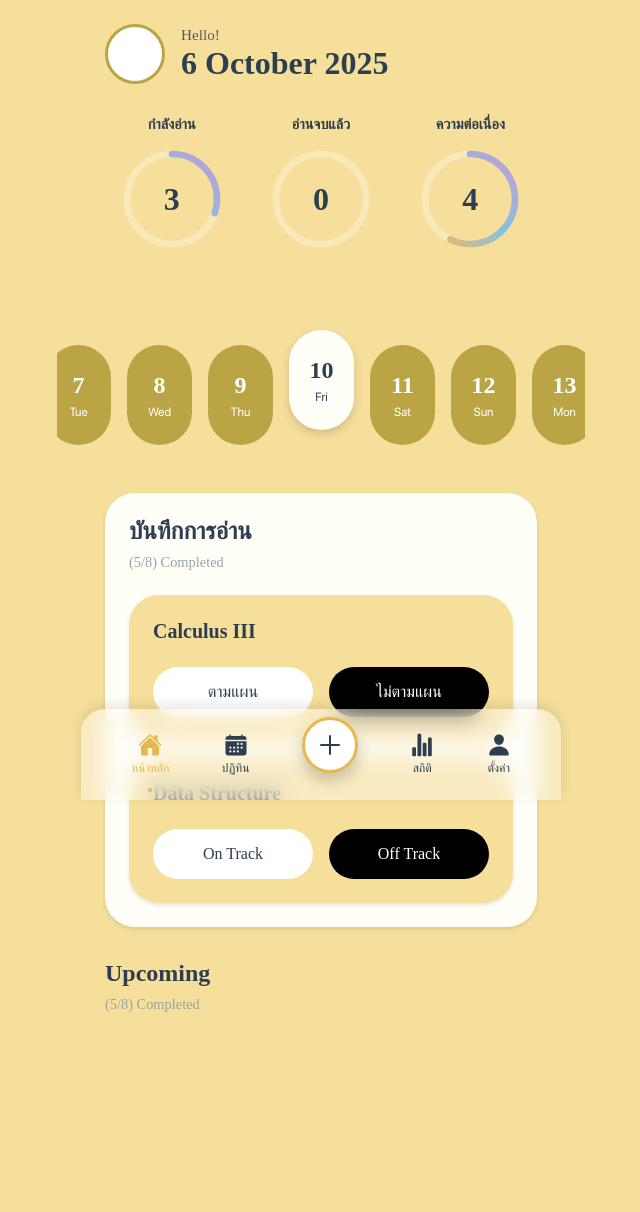
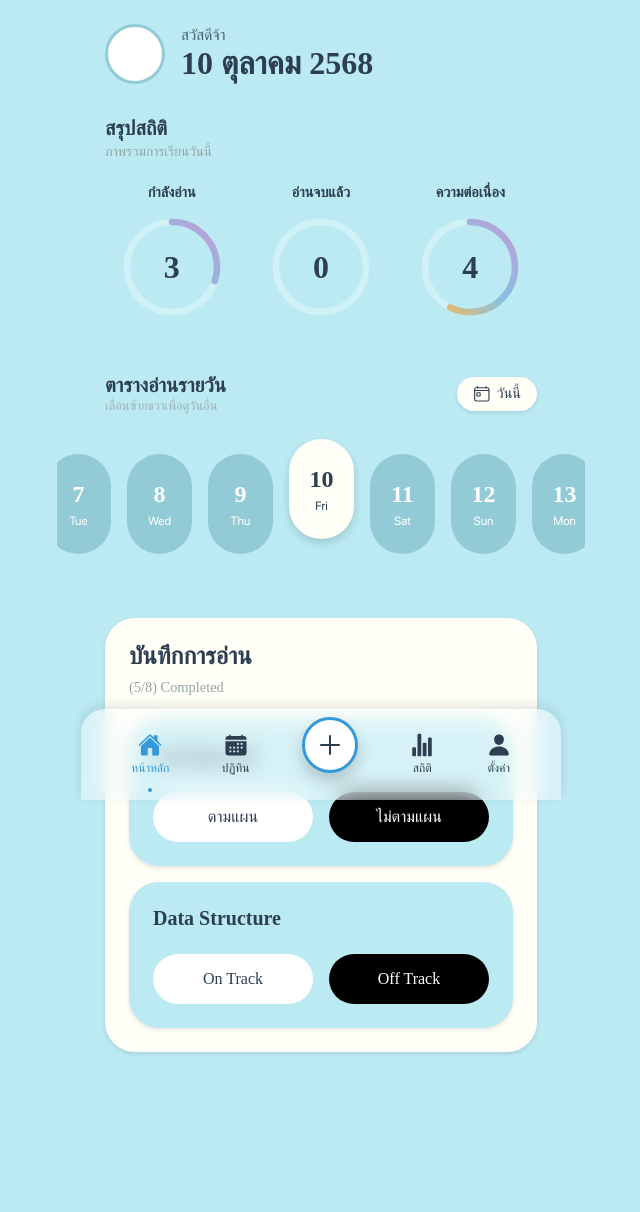
Before and after one commit to 55mL/study-planner, a Python web app: template app/templates/home.html in a window 1280 px wide. Shown: the whole page, without its empty margins (319-959 px from the left). Before the commit the page ends 1012 px from the top, so only its background shows below. Run offline with Jinja, Linux system fonts and the light colour scheme; the template is opened without the code that fills it, so the values that code supplies are empty; some web fonts are replaced.

Commit message:
อัพเดตภาษาไทย (ยังไม่เสร็จ)

```diff
--- a/app/static/css/components.css
+++ b/app/static/css/components.css
@@ -194,10 +194,30 @@ h1, h2, h3, h4, h5, h6 {
 }
 
 .stats-overview {
+    margin-bottom: var(--spacing-xs);
+}
+
+.stats-header {
+    text-align: left;
+    margin-bottom: var(--spacing-md);
+}
+
+.stats-header .section-title {
+    margin-bottom: 4px;
+    font-size: 1.25rem;
+    color: var(--color-dark);
+}
+
+.stats-header .section-subtitle {
+    margin: 0;
+    font-size: 0.85rem;
+    color: var(--color-gray);
+}
+
+.stat-cards {
     display: grid;
     grid-template-columns: repeat(3, 1fr);
     gap: var(--spacing-sm);
-    margin-bottom: var(--spacing-lg);
 }
 
 .stat-card {
@@ -249,10 +269,65 @@ h1, h2, h3, h4, h5, h6 {
     color: var(--color-dark);
 }
 
+.calendar-header {
+    display: flex;
+    justify-content: space-between;
+    align-items: center;
+    padding: 0 var(--spacing-md);
+    margin-bottom: var(--spacing-sm);
+}
+
+.calendar-header .section-title {
+    margin: 0;
+    font-size: 1.25rem;
+}
+
+.calendar-header-text {
+    display: flex;
+    flex-direction: column;
+    gap: 2px;
+}
+
+.calendar-hint {
+    font-size: 0.8rem;
+    color: var(--color-gray);
+    margin: 0;
+    opacity: 0.8;
+}
+
+.today-btn {
+    display: flex;
+    align-items: center;
+    gap: 6px;
+    padding: 8px 16px;
+    background: var(--color-cream);
+    color: var(--color-dark);
+    border: none;
+    border-radius: var(--radius-button);
+    font-family: 'SF Pro Bold';
+    font-size: 0.9rem;
+    cursor: pointer;
+    transition: all 0.3s ease;
+    box-shadow: var(--shadow-sm);
+}
+
+.today-btn:hover {
+    transform: translateY(-2px);
+    box-shadow: var(--shadow-md);
+}
+
+.today-btn:active {
+    transform: translateY(0);
+}
+
+.today-btn ion-icon {
+    font-size: 1.1rem;
+}
+
 .week-calendar-wrapper {
     margin-left: calc(-1 * var(--spacing-md));
     margin-right: calc(-1 * var(--spacing-md));
-    margin-bottom: var(--spacing-lg);
+    margin-bottom: var(--spacing-xs);
     position: relative;
 }
 
--- a/app/static/css/main.css
+++ b/app/static/css/main.css
@@ -56,11 +56,6 @@
     --sunday-accent: #E74C3C;
     --sunday-gradient: linear-gradient(135deg, #FFB84D 0%, #85C1E2 50%, #C39BD3 100%);
 
-    /* สีค่าเริ่มต้น */
-    --bg-primary: var(--monday-primary);
-    --bg-secondary: var(--monday-secondary);
-    --color-accent: var(--monday-accent);
-    --gradient-main: var(--monday-gradient);
 
     /* สีเบส */
     --color-dark: #2C3E50;
@@ -104,6 +99,8 @@
  *
  * ---------------------------
  */
+
+html[data-day="monday"],
 body[data-day="monday"] {
     --bg-primary: var(--monday-primary);
     --bg-secondary: var(--monday-secondary);
@@ -111,6 +108,7 @@ body[data-day="monday"] {
     --gradient-main: var(--monday-gradient);
 }
 
+html[data-day="tuesday"],
 body[data-day="tuesday"] {
     --bg-primary: var(--tuesday-primary);
     --bg-secondary: var(--tuesday-secondary);
@@ -118,6 +116,7 @@ body[data-day="tuesday"] {
     --gradient-main: var(--tuesday-gradient);
 }
 
+html[data-day="wednesday"],
 body[data-day="wednesday"] {
     --bg-primary: var(--wednesday-primary);
     --bg-secondary: var(--wednesday-secondary);
@@ -125,6 +124,7 @@ body[data-day="wednesday"] {
     --gradient-main: var(--wednesday-gradient);
 }
 
+html[data-day="thursday"],
 body[data-day="thursday"] {
     --bg-primary: var(--thursday-primary);
     --bg-secondary: var(--thursday-secondary);
@@ -132,6 +132,7 @@ body[data-day="thursday"] {
     --gradient-main: var(--thursday-gradient);
 }
 
+html[data-day="friday"],
 body[data-day="friday"] {
     --bg-primary: var(--friday-primary);
     --bg-secondary: var(--friday-secondary);
@@ -139,6 +140,7 @@ body[data-day="friday"] {
     --gradient-main: var(--friday-gradient);
 }
 
+html[data-day="saturday"],
 body[data-day="saturday"] {
     --bg-primary: var(--saturday-primary);
     --bg-secondary: var(--saturday-secondary);
@@ -146,6 +148,7 @@ body[data-day="saturday"] {
     --gradient-main: var(--saturday-gradient);
 }
 
+html[data-day="sunday"],
 body[data-day="sunday"] {
     --bg-primary: var(--sunday-primary);
     --bg-secondary: var(--sunday-secondary);
--- a/app/templates/base.html
+++ b/app/templates/base.html
@@ -18,7 +18,7 @@
 
 </head>
 
-<body data-day="monday" data-page="home">
+<body data-page="home">
 
     <div class="app-container">
 
--- a/app/templates/home.html
+++ b/app/templates/home.html
@@ -19,8 +19,15 @@
     <link rel="stylesheet" href="/app/static/css/responsive.css">
     <script type="module" src="https://unpkg.com/ionicons@7.1.0/dist/ionicons/ionicons.esm.js"></script>
     <script nomodule src="https://unpkg.com/ionicons@7.1.0/dist/ionicons/ionicons.js"></script>
+    <script>
+        (function() {
+            const today = new Date();
+            const dayNames = ['sunday', 'monday', 'tuesday', 'wednesday', 'thursday', 'friday', 'saturday'];
+            document.documentElement.setAttribute('data-day', dayNames[today.getDay()]);
+        })();
+    </script>
 </head>
-<body data-day="monday" data-page="home">
+<body data-page="home">
 
     <svg style="position: absolute; width: 0; height: 0;">
         <defs>
@@ -39,12 +46,18 @@
             <header class="page-header">
                 <div class="user-avatar"></div>
                 <div class="greeting">
-                    <p class="welcome-text">Hello!</p>
-                    <h1 class="page-title">6 October 2025</h1>
+                    <p class="welcome-text">สวัสดีจ้า</p>
+                    <h1 class="page-title"></h1>
                 </div>
             </header>
 
             <section class="stats-overview">
+                <div class="stats-header">
+                    <h2 class="section-title">สรุปสถิติ</h2>
+                    <p class="section-subtitle">ภาพรวมการเรียนวันนี้</p>
+                </div>
+
+                <div class="stat-cards">
                     <div class="stat-card">
                         <h3>กำลังอ่าน</h3>
                         <div class="progress-circle" data-progress="3" data-total="10">
@@ -75,9 +88,26 @@
                             <span class="progress-value">4</span>
                         </div>
                     </div>
+                </div>
             </section>
 
         </main>
+
+        <div class="calendar-header">
+            <div class="calendar-header-text">
+                <h2 class="section-title">ตารางอ่านรายวัน</h2>
+                <p class="calendar-hint">เลื่อนซ้ายขวาเพื่อดูวันอื่น</p>
+            </div>
+            <button class="today-btn" id="todayBtn">
+                <ion-icon name="today-outline"></ion-icon>
+                <span>วันนี้</span>
+            </button>
+        </div>
+
+        <div class="week-calendar-wrapper">
+            <section class="week-calendar" id="weekCalendar">
+            </section>
+        </div>
 
         <div class="week-calendar-wrapper">
             <section class="week-calendar" id="weekCalendar">
@@ -107,10 +137,10 @@
                 </div>
             </section>
 
-            <section class="upcoming-section">
+            <!-- <section class="upcoming-section">
                 <h2 class="section-title">Upcoming</h2>
                 <p class="section-subtitle">(5/8) Completed</p>
-            </section>
+            </section> -->
 
         </main>
 
@@ -147,6 +177,21 @@
 
         const dayNames = ['sunday', 'monday', 'tuesday', 'wednesday', 'thursday', 'friday', 'saturday'];
         const dayNamesShort = ['Sun', 'Mon', 'Tue', 'Wed', 'Thu', 'Fri', 'Sat'];
+
+        const monthNamesThai = [
+            'มกราคม', 'กุมภาพันธ์', 'มีนาคม', 'เมษายน', 'พฤษภาคม', 'มิถุนายน',
+            'กรกฎาคม', 'สิงหาคม', 'กันยายน', 'ตุลาคม', 'พฤศจิกายน', 'ธันวาคม'
+        ];
+
+        function updateHeaderDate() {
+            const day = today.getDate();
+            const month = monthNamesThai[today.getMonth()];
+            const year = today.getFullYear() + 543; // แปลงเป็น พ.ศ.
+
+            document.querySelector('.page-title').textContent = `${day} ${month} ${year}`;
+        }
+
+        updateHeaderDate();
 
         function generateDays() {
             const days = [];
@@ -256,6 +301,19 @@
             progressBar.style.strokeDasharray = circumference;
             progressBar.style.strokeDashoffset = offset;
         });
+
+        document.getElementById('todayBtn').addEventListener('click', function() {
+            const todayPill = weekCalendar.querySelector('.day-pill[data-index="30"]');
+            if (todayPill) {
+                document.querySelectorAll('.day-pill').forEach(p => p.classList.remove('active'));
+                todayPill.classList.add('active');
+
+                const dayKey = todayPill.dataset.day;
+                document.body.dataset.day = dayKey;
+
+                todayPill.scrollIntoView({ behavior: 'smooth', block: 'nearest', inline: 'center' });
+            }
+        });
     </script>
 </body>
 </html>
```
Also changed, not shown: app/templates/add.html (+16 -1 lines), app/templates/profile.html (added, +242 -0 lines), app/templates/schedule.html (+9 -1 lines), app/templates/stat.html (+9 -1 lines). Lines whose indentation alone changed are shown as unchanged.
